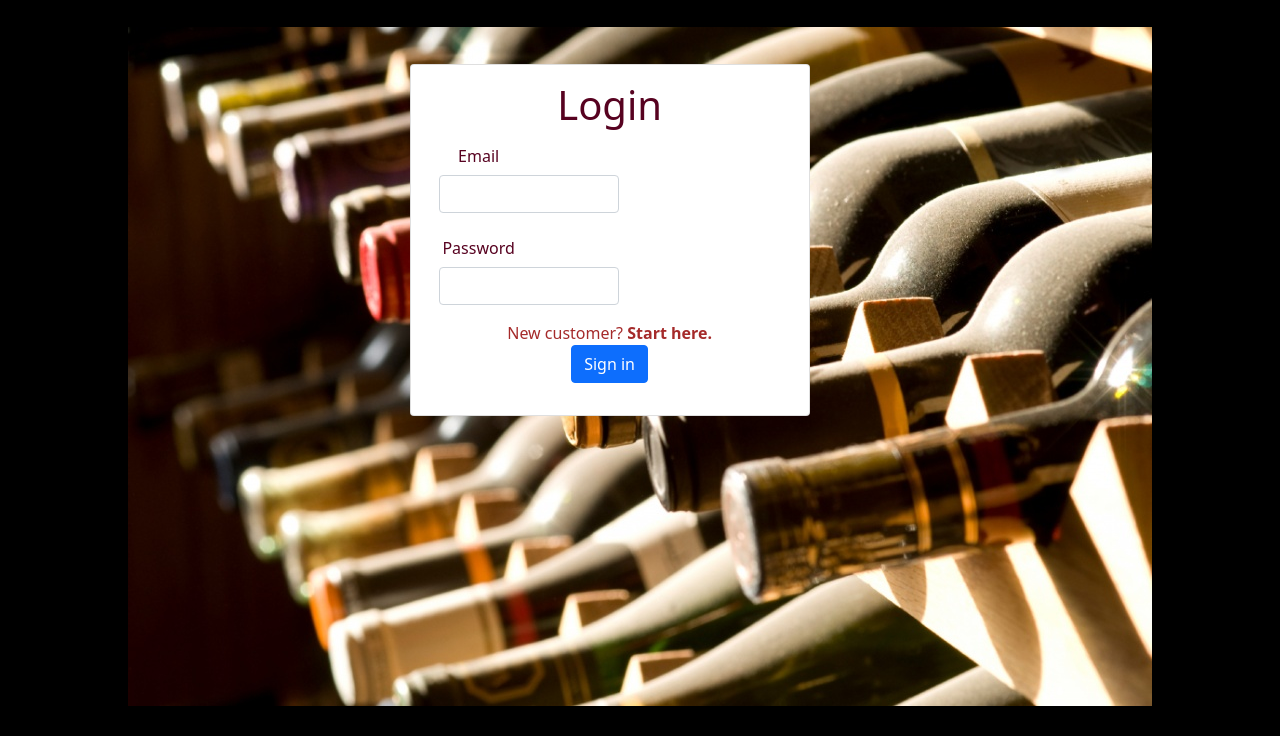
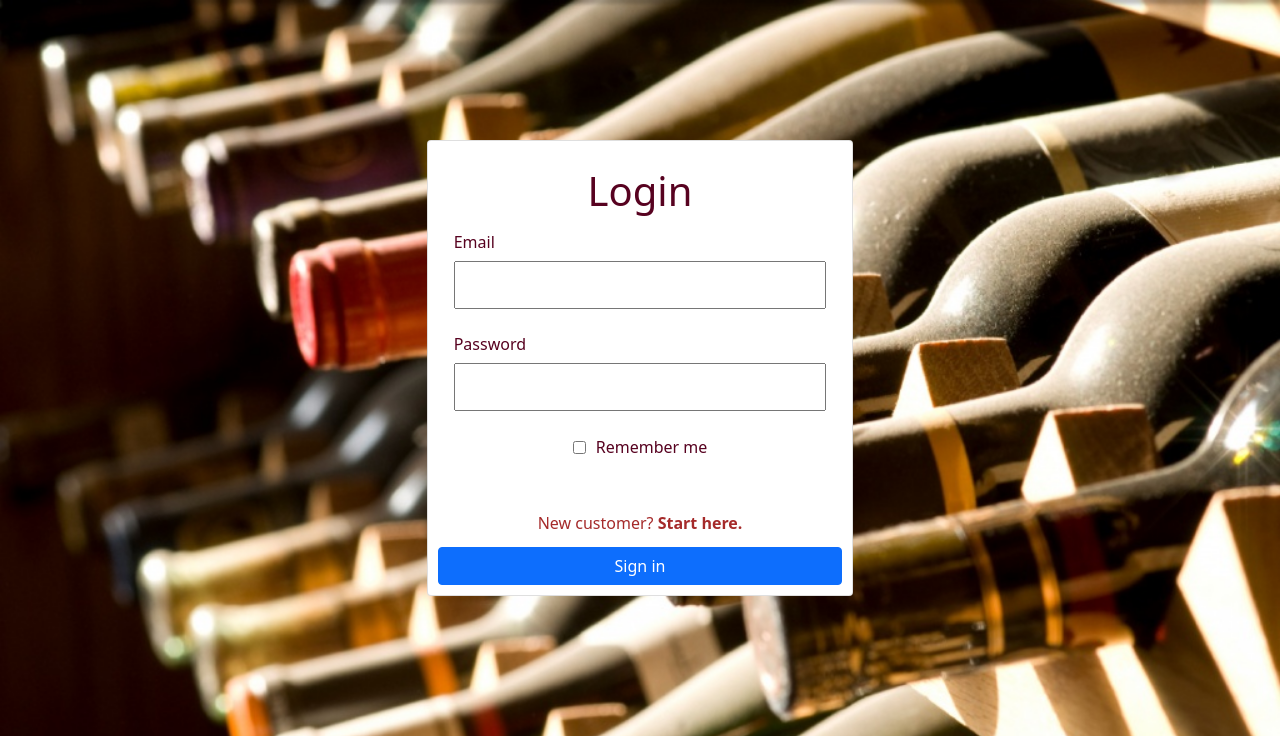
Before and after one commit to eduardasneves18/EasyDrink, a Django app: page /login/ in a window 1280 px wide. Shown: the part 70-806 px from the top of the page. Before the commit the page ends 776 px from the top, so only its background shows below. Run offline with Django 3.2, Linux system fonts and the light colour scheme.

Commit message:
fiz alguns ajustes no template login

```diff
--- a/frontend/pages/static/css/style_login.css
+++ b/frontend/pages/static/css/style_login.css
@@ -1,32 +1,43 @@
 .login {
-    background: url(../images/vinhos.jpg) no-repeat center;
+    background: url(../images/vinhos.jpg) no-repeat;
+    background-size: cover;
     width: 100%;
-    height: 91.5vh;
+    height: 92%;
     text-align: center;
-    background-color:  black;
     color: rgb(87, 2, 32);
-    padding-left: 32%;
-    padding-top: 5%;
-
+    display: flex;
+    justify-content: center;
+    align-items: center;
+    align-content: center;
+    justify-items: center;
 }
 
 .box-login {
-    background-color: #fff;
-    text-align: center;
+    text-align: left;
     width: 100%;
-    /* box-shadow: 0px 4px 4px rgba(0, 0, 0, 0.25); */
   }
 
+.card-login{
+    padding: 10px;
 
-
-
-  .link-new-user {
+}
+.link-new-user {
     text-decoration: none;
     color: brown;
-
+    line-height: 3;
 }
 
 .login-input {
     width: 8rem;
+}
 
+.check-remember {
+    display: flex;
+    height: 5vh;
+    justify-content: center;
+    align-items: center;
 }
+
+.check-remember > label {
+    margin-left: 10px;
+}
--- a/frontend/templates/user/login.html
+++ b/frontend/templates/user/login.html
@@ -1,4 +1,4 @@
-{% load static %}
+ {% load static %}
 
 <html>
 
@@ -17,28 +17,34 @@
 
     <body>
     {% include 'base/nav.html' %}
-
-
         <div class="login">
-
-            <div class="card" style="width: 25rem;">
+            <div class="card card-login col-sm-4">
                 <div class="card-body">
                     <h1 class="card-title">Login</h1>
                     <form class="box-login">
-                        <div class="row mb-3">
-                            <label for="inputEmail3" class="col-sm-2 col-form-label login-input">Email</label>
-                            <div class="col-sm-10">
-                            <input type="email" class="form-control" id="inputEmail3">
-                            </div>
+                    <div class="row mb-3" >
+                        <label for="input-email" class="col-sm-12 col-form-label">Email</label>
+                        <div class="col-sm-12">
+                            <input type="email" id="input-email" style="width:100%; height:6vh; padding-left: 10px">
                         </div>
-                        <div class="row mb-3">
-                            <label for="inputPassword3" class="col-sm-2 col-form-label login-input">Password</label>
-                            <div class="col-sm-10">
-                            <input type="password" class="form-control" id="inputPassword3">
-                            </div>
+                    </div>
+                    <div class="row mb-3">
+                        <label for="inputPassword3" class="col-sm-10 col-form-label">Password</label>
+                        <div class="col-sm-12">
+                        <input type="password"  id="inputPassword3" style="width:100%; height:6vh; padding-left: 10px">
+                        </div>
+                    </div>
+
+                    <div class="check-remember">
+                        <input type="checkbox" id="remember-checkbox">
+                        <label  for="remember-checkbox">
+                            Remember me
+                        </label>
+                    </div>
+
                         </div>
                         <div>
-                            <a class="link-new-user" href="create_user.html">
+                            <a class="link-new-user" href="create_user.html" style="width: 310px; height:50;">
                                 New customer? <strong> Start here. </strong>
                             </a>
                         </div>
```
Also changed, not shown: frontend/templates/user/create_user.html (added).
